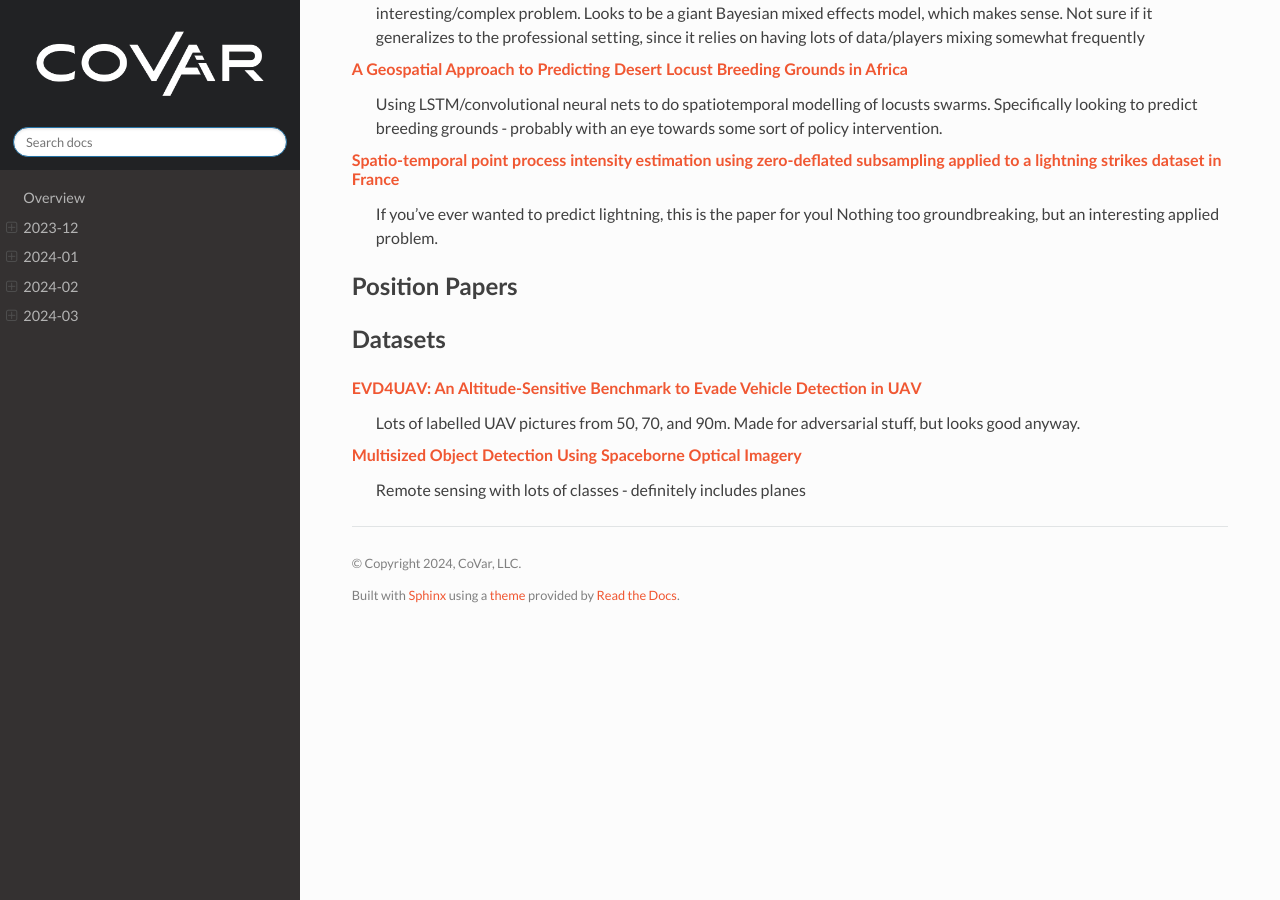
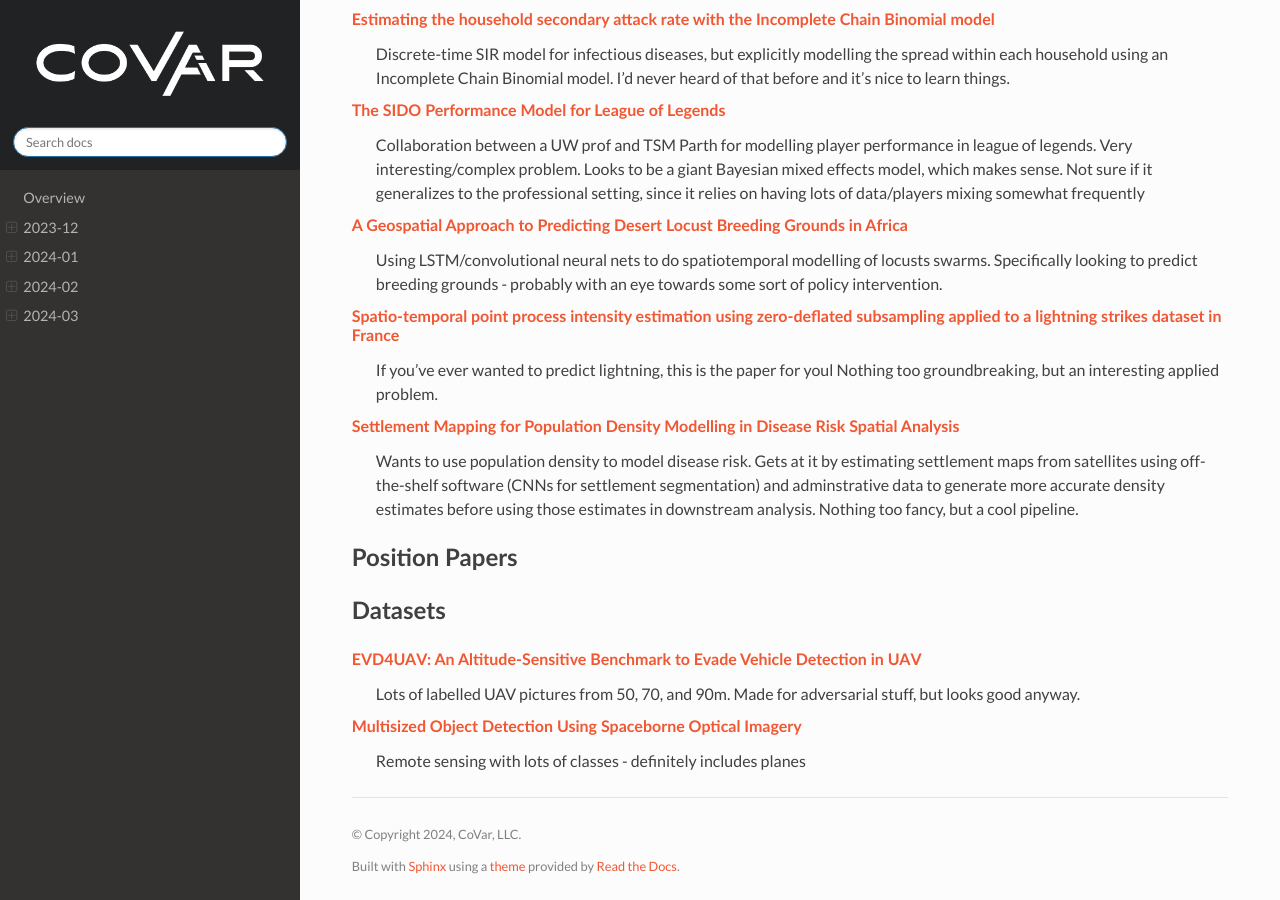
Before and after one commit to covartech/zeitgeist, a Sphinx documentation site: the page built from docs/issues/2024-04.rst, in a window 1280 px wide and 900 px high, scrolled down 3447 px. Built offline with Sphinx 7.4.7 and the Read the Docs theme 2.0.0, drawn with Linux system fonts in a browser that asks for light colours; some of the changed text lies outside the part shown.

Commit message:
Update 2024_03_20

```diff
--- a/docs/issues/2024-04.rst
+++ b/docs/issues/2024-04.rst
@@ -15,6 +15,11 @@
 
 `ShortGPT: Layers in Large Language Models are More Redundant Than You Expect <https://arxiv.org/pdf/2403.03853.pdf>`_
     Pruning method for LLMs.  Seems to maintain SOTA(ish) performancs across a range of benchmarks while pruning quite significantly.  Prunes by measuring the influence of each level and getting rid of the not important ones
+
+LVLMs
+-----
+`Chain-of-Spot: Interactive Reasoning Improves Large Vision-Language Models <https://arxiv.org/pdf/2403.12966.pdf>`_
+    Large vision language models (LVLMs) can see an increase in performance if you prompt them to focus in on an area of interest.  Maybe they get confused by large images?
 
 Autonomy
 --------
@@ -78,8 +83,8 @@
     Active learning for choosing which datapoints to label next.  Could be useful for situations where we have many more datapoints than labels (e.g. MAGI)
 
 Logistics/Operations Research
----------
-`A Multi-population Integrated Approach for Capacitated Location Routing <https://arxiv.org/pdf/2403.09361.pdf>`
+-----------------------------
+`A Multi-population Integrated Approach for Capacitated Location Routing <https://arxiv.org/pdf/2403.09361.pdf>`_
     Looking for the best way to get a bunch of stuff from a set of depots to a populationof users.  Seems to be considering depot configurations.  Worth a look if we ever want to break into logistics
 
 Stats
@@ -113,6 +118,9 @@
 `Spatio-temporal point process intensity estimation using zero-deflated subsampling applied to a lightning strikes dataset in France <https://arxiv.org/pdf/2403.11564.pdf>`_
     If you've ever wanted to predict lightning, this is the paper for youl  Nothing too groundbreaking, but an interesting applied problem.
 
+`Settlement Mapping for Population Density Modelling in Disease Risk Spatial Analysis <https://arxiv.org/pdf/2403.12858.pdf>`_
+    Wants to use population density to model disease risk.  Gets at it by estimating settlement maps from satellites using off-the-shelf software (CNNs for settlement segmentation) and adminstrative data to generate more accurate density estimates before using those estimates in downstream analysis.  Nothing too fancy, but a cool pipeline.
+
 Position Papers
 ---------------
 
```
